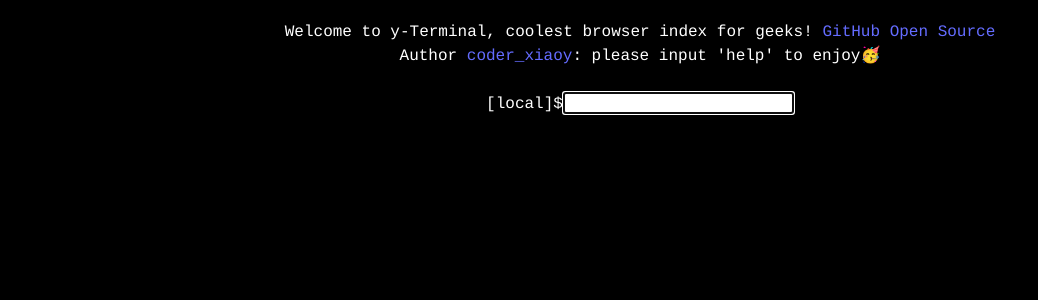
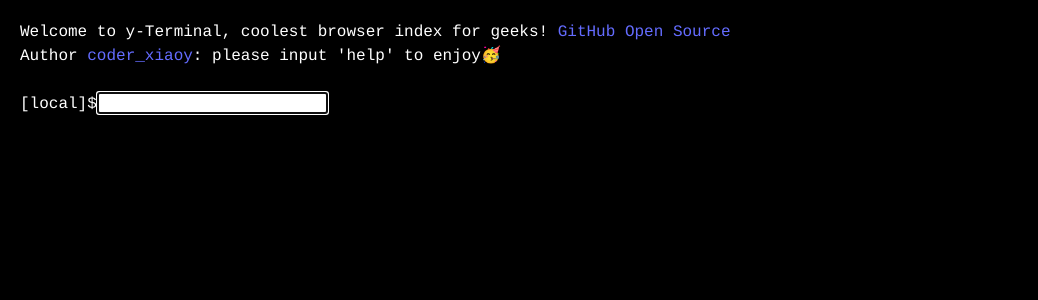
Before and after one commit to mengqiuleo/y-terminal, a Vue app: page / in a window 1280 px wide. Shown: the top 300 px of the page, without its empty margins (0-1038 px from the left). Built offline with nearby package versions, Linux system fonts and the light colour scheme.

Commit message:
feat(myterminal): 主组件流程跑通

```diff
--- a/src/App.vue
+++ b/src/App.vue
@@ -1,12 +1,11 @@
 <!--
  * @Author: Pan Jingyi
  * @Date: 2022-09-25 17:18:41
- * @LastEditTime: 2022-09-26 10:43:18
+ * @LastEditTime: 2022-09-26 16:56:25
 -->
 <template>
   <router-view />
 </template>
-
 
 <script setup lang="ts"></script>
 
--- a/src/components/myTerminal/ContentOutput.vue
+++ b/src/components/myTerminal/ContentOutput.vue
@@ -1,7 +1,7 @@
 <!--
  * @Author: Pan Jingyi
  * @Date: 2022-09-25 23:50:46
- * @LastEditTime: 2022-09-26 11:25:09
+ * @LastEditTime: 2022-09-26 18:51:35
 -->
 <template>
   <div class="content-output">
--- a/src/components/myTerminal/hint.ts
+++ b/src/components/myTerminal/hint.ts
@@ -1,7 +1,7 @@
 /*
  * @Author: Pan Jingyi
  * @Date: 2022-09-25 20:36:38
- * @LastEditTime: 2022-09-25 21:16:47
+ * @LastEditTime: 2022-09-26 18:21:52
  */
 import { ref } from 'vue'
 import { getUsageStr } from '../../core/commands/terminal/help/helpUtils'
@@ -17,6 +17,7 @@ const useHint = () => {
   const hint = ref('')
   const { showHint } = useTerminalConfigStore()
 
+  // 命令提示
   const setHint = (inputText: string) => {
     // 未开启提示
     if (!showHint) {
@@ -55,7 +56,7 @@ const useHint = () => {
    */
   const debounceSetHint = _.debounce(function (inputText: string) {
     setHint(inputText)
-  }, 500)
+  }, 250)
 
   return {
     hint,
--- a/src/components/myTerminal/myTerminal.vue
+++ b/src/components/myTerminal/myTerminal.vue
@@ -1,15 +1,17 @@
 <template>
   <div
-    class="yu-terminal-wrapper"
+    class="yi-terminal-wrapper"
     :style="wrapperStyle"
     @click="handleClickWrapper"
   >
-    <div ref="terminalRef" class="yu-terminal" :style="mainStyle">
+    <!-- 上面的handleClickWrapper是文本聚焦，不是换壁纸 -->
+    <div ref="terminalRef" class="yi-terminal" :style="mainStyle">
       <a-collapse
         v-model:activeKey="activeKeys"
         :bordered="false"
         expand-icon-position="right"
       >
+        <!-- 折叠图标放在右边 -->
         <template v-for="(output, index) in outputList" :key="index">
           <!-- 折叠 -->
           <a-collapse-panel
@@ -17,12 +19,16 @@
             :key="index"
             class="terminal-row"
           >
+            <!-- 这个header就是[local]$ + 你以前输入的某个命令 -->
             <template #header>
+              <!-- prompt 是 [local]$ -->
               <span style="user-select: none; margin-right: 10px">
                 {{ prompt }}
               </span>
+              <!-- output.text就是一条历史命令，比如history,hot,clear -->
               <span>{{ output.text }}</span>
             </template>
+            <!-- 下面是对某条历史命令的返回结果列表进行输出，注意是某条命令 -->
             <div
               v-for="(result, idx) in output.resultList"
               :key="idx"
@@ -34,6 +40,7 @@
           <!-- 不折叠 -->
           <template v-else>
             <!-- 输出命令及结果-->
+            <!-- 这里的第一个div就相当于上面的#header模板，而这里的template就是上面的a-collapse-panel标签 -->
             <template v-if="output.type === 'command'">
               <div class="terminal-row">
                 <span style="user-select: none; margin-right: 10px">{{
@@ -58,6 +65,7 @@
           </template>
         </template>
       </a-collapse>
+      <!-- 输入框 -->
       <div class="terminal-row">
         <a-input
           ref="commandInputRef"
@@ -69,6 +77,7 @@
           autofocus
           @press-enter="doSubmitCommand"
         >
+          <!-- 这个template用来展示 [local]$ ,去掉后就没有了, prompt的值就是[local]$ -->
           <template #addonBefore>
             <span class="command-input-prompt">{{ prompt }}</span>
           </template>
@@ -84,220 +93,247 @@
 </template>
 
 <script setup lang="ts">
-import {
-  computed,
-  onMounted,
-  ref,
-  StyleValue,
-  toRefs,
-  watchEffect,
-} from "vue";
+import { computed, onMounted, ref, StyleValue, toRefs, watchEffect } from 'vue'
 
-import CommandOutputType = YiTerminal.CommandOutputType;
-import OutputType = YiTerminal.OutputType;
-import CommandInputType = YiTerminal.CommandInputType;
-import { registerShortcuts } from "./shortcuts";
-import TerminalType = YiTerminal.TerminalType;
-import TextOutputType = YiTerminal.TextOutputType;
-import useHistory from "./history";
-import OutputStatusType = YiTerminal.OutputStatusType;
-import { useTerminalConfigStore } from "../../core/commands/terminal/config/terminalConfigStore";
-import { LOCAL_USER } from "./userConstant";
-import useHint from "./hint";
-import UserType = User.UserType;
+import CommandOutputType = YiTerminal.CommandOutputType //command命令类型输出(只是command这种类型输出)
+import OutputType = YiTerminal.OutputType //输出类型
+import CommandInputType = YiTerminal.CommandInputType //命令输入类型
+import { registerShortcuts } from './shortcuts' //快捷键
+import TerminalType = YiTerminal.TerminalType //终端类型
+import TextOutputType = YiTerminal.TextOutputType //文本类型输出
+import useHistory from './history'
+import OutputStatusType = YiTerminal.OutputStatusType //输出状态
+import { useTerminalConfigStore } from '../../core/commands/terminal/config/terminalConfigStore' //终端配置状态存储
+import { LOCAL_USER } from './userConstant' //本地用户
+import useHint from './hint' //命令提示
+import UserType = User.UserType
 
-interface YuTerminalProps {
-  height?: string | number;
-  fullScreen?: boolean;
-  user?: UserType;
+interface YiTerminalProps {
+  height?: string | number
+  fullScreen?: boolean
+  user?: UserType
   // eslint-disable-next-line vue/require-default-prop
-  onSubmitCommand?: (inputText: string) => void;
+  onSubmitCommand?: (inputText: string) => void
 }
 
-const props = withDefaults(defineProps<YuTerminalProps>(), {
-  height: "400px",
+const props = withDefaults(defineProps<YiTerminalProps>(), {
+  height: '400px',
   fullScreen: false,
-  user: LOCAL_USER as any,
-});
+  user: LOCAL_USER as any
+  // 用户弄成本地用户
+})
 
-const { user } = toRefs(props);
+//此时这个用户不仅有自己的相关信息(只不是因为我只设置了local用户，无法注册用户)，
+// 还有背景的相关信息
+const { user } = toRefs(props)
 
-const terminalRef = ref();
-const activeKeys = ref<number[]>([]);
-// 输出列表
-const outputList = ref<OutputType[]>([]);
-// 命令列表
-const commandList = ref<CommandOutputType[]>([]);
-const commandInputRef = ref();
+const terminalRef = ref() //代表整个终端的ref
+const activeKeys = ref<number[]>([])
+// 输出列表,是我们要进行遍历输出的列表
+const outputList = ref<OutputType[]>([])
+// 命令列表：记录已输入的命令，要不然我们怎么获取历史命令呢
+const commandList = ref<CommandOutputType[]>([])
+const commandInputRef = ref() //输入框的ref
 
 // 命令是否运行
-const isRunning = ref(false);
+// 根据命令是否运行来判断提示框要不要显示，还有就是控制不要让用户在命令执行时再次执行操作
+const isRunning = ref(false)
 
 // 引入终端配置状态
-const configStore = useTerminalConfigStore();
+const configStore = useTerminalConfigStore()
 
 /**
  * 初始命令
+ * 为什么要初始命令？我们要进行双向数据绑定，所以最开始的时候需要一个初始值
  */
 const initCommand: CommandInputType = {
-  text: "",
-  placeholder: "",
-};
+  text: '',
+  placeholder: ''
+}
 
 /**
  * 待输入的命令
+ * 双向数据绑定的，就是我们输入的命令
+ * 也就是说，我们输入啥，inputCommand里面就是啥
+ * 因为我们双向数据绑定的值是initCommand的值，所以我们给它包装一下类型，
+ * 将它变成代输入的命令inputCommand
  */
 const inputCommand = ref<CommandInputType>({
-  ...initCommand,
-});
+  ...initCommand
+})
+
+// 这里是测试我们输入的内容是否可以被监听到，text的值就是我们输入的东西 inputCommand.value.text
+console.log(inputCommand.value)
 
 /**
  * 全局记录当前命令，便于写入结果
+ * 这个只是一个变量而已,就相当于temp变量，只是暂时存储
  */
-let currentNewCommand: CommandOutputType;
+let currentNewCommand: CommandOutputType
 
 const {
   commandHistoryPos,
   showPrevCommand,
   showNextCommand,
-  listCommandHistory,
-} = useHistory(commandList.value, inputCommand);
+  listCommandHistory
+} = useHistory(commandList.value, inputCommand)
 
-const { hint, setHint, debounceSetHint } = useHint();
+const { hint, setHint, debounceSetHint } = useHint()
+
+// 下面全都是相关方法！！！
 
 /**
  * 提交命令（回车）
  */
 const doSubmitCommand = async () => {
-  isRunning.value = true;
-  setHint("");
-  let inputText = inputCommand.value.text;
-  // 执行某条历史命令
-  if (inputText.startsWith("!")) {
-    const commandIndex = Number(inputText.substring(1));
-    const command = commandList.value[commandIndex - 1];
+  isRunning.value = true
+  // 既然在执行命令，那就不要在输出命令提示了，所以输入空字符串，setHint函数输出的就是命令提示
+  setHint('')
+  let inputText = inputCommand.value.text //拿到命令输入的内容
+  // 使用！执行某条历史命令（这里是一个小的功能）
+  if (inputText.startsWith('!')) {
+    const commandIndex = Number(inputText.substring(1))
+    const command = commandList.value[commandIndex - 1]
     if (command) {
-      inputText = command.text;
+      inputText = command.text
     }
   }
-  // 执行命令
+  // 执行命令，将输入的字符串变成命令的类型
+  // 因为我们的命令都是定义了类型的,总不能把输入的字符串当成一个命令吧,所以首先要把它包装成一个命令类型
   const newCommand: CommandOutputType = {
     text: inputText,
-    type: "command",
-    resultList: [],
-  };
+    type: 'command',
+    resultList: []
+  }
   // 记录当前命令，便于写入结果
-  currentNewCommand = newCommand;
+  currentNewCommand = newCommand
   // 执行命令
-  await props.onSubmitCommand?.(inputText);
+  await props.onSubmitCommand?.(inputText)
   // 添加输出（为空也要输出换行）
-  outputList.value.push(newCommand);
+  outputList.value.push(newCommand)
   // 不为空字符串才算是有效命令
   if (inputText) {
-    commandList.value.push(newCommand);
+    // 把当前命令推入历史命令中
+    commandList.value.push(newCommand)
     // 重置当前要查看的命令位置
-    commandHistoryPos.value = commandList.value.length;
+    commandHistoryPos.value = commandList.value.length
   }
-  inputCommand.value = { ...initCommand };
+  inputCommand.value = { ...initCommand }
   // 默认展开折叠面板
-  activeKeys.value.push(outputList.value.length - 1);
+  activeKeys.value.push(outputList.value.length - 1)
   // 自动滚到底部
   setTimeout(() => {
-    terminalRef.value.scrollTop = terminalRef.value.scrollHeight;
-  }, 50);
-  isRunning.value = false;
-};
+    terminalRef.value.scrollTop = terminalRef.value.scrollHeight
+  }, 50)
+  isRunning.value = false
+}
 
-// 输入框内容改变时，触发输入提示
+/**
+ * 输入框内容改变时，触发输入提示
+ * 这个watch函数是vue自带的，就是用来监听
+ */
 watchEffect(() => {
-  debounceSetHint(inputCommand.value.text);
-});
+  debounceSetHint(inputCommand.value.text)
+})
 
 /**
  * 输入提示符
+ * 这里就是你输入的提示符的样子：默认是$
+ * 然后前面可以自己定制主机名,
+ * 这里为什么user有username这个属性，因为这个user是继承的定义的user类型
+ * ok
  */
 const prompt = computed(() => {
-  return `[${user.value.username}]$`;
-});
+  return `[${user.value.username}]$`
+})
 
 /**
  * 终端主样式
+ * 这里配置的是大写，是否全屏，主要是布局设置。
+ * 背景图片设置在下面
+ * ok
  */
 const mainStyle = computed(() => {
   const fullScreenStyle: StyleValue = {
-    position: "fixed",
+    position: 'fixed',
     top: 0,
     bottom: 0,
     left: 0,
-    right: 0,
-  };
+    right: 0
+  }
+  // 这里的props.fullScreen是我们拿ts写的自定义配置
   return props.fullScreen
     ? fullScreenStyle
     : {
-        height: props.height,
-      };
-});
+        height: props.height
+      }
+})
 
 /**
  * 终端包装类主样式
+ * 这里是背景图片设置
+ * ok
  */
 const wrapperStyle = computed(() => {
-  const { background } = configStore;
+  const { background } = configStore
   const style = {
-    ...mainStyle.value,
-  };
-  if (background.startsWith("http")) {
-    style.background = `url(${background})`;
+    ...mainStyle.value
+  }
+  if (background.startsWith('http')) {
+    // 这里就是为什么我们可以自定义背景样式
+    style.background = `url(${background})`
   } else {
-    style.background = background;
+    style.background = background
   }
-  return style;
-});
+  return style
+})
 
 /**
  * 清空所有输出
  */
 const clear = () => {
-  outputList.value = [];
-};
+  outputList.value = []
+}
 
 /**
  * 写命令文本结果
+ * 这里就是我们输入命令后，输出的结果提示，是成功，失败...
  * @param text
  * @param status
  */
 const writeTextResult = (text: string, status?: OutputStatusType) => {
   const newOutput: TextOutputType = {
     text,
-    type: "text",
-    status,
-  };
-  currentNewCommand.resultList.push(newOutput);
-};
+    type: 'text',
+    status
+  }
+  // 上面我们不是将输入的命令包装成了一条命令并且将它赋值给了一个类似于temp的值吗，这里的currentNewCommand就是上面的temp
+  currentNewCommand.resultList.push(newOutput)
+}
 
 /**
  * 写文本错误状态结果
  * @param text
  */
 const writeTextErrorResult = (text: string) => {
-  writeTextResult(text, "error");
-};
+  writeTextResult(text, 'error')
+}
 
 /**
  * 写文本成功状态结果
  * @param text
  */
 const writeTextSuccessResult = (text: string) => {
-  writeTextResult(text, "success");
-};
+  writeTextResult(text, 'success')
+}
 
 /**
  * 写结果
  * @param output
  */
 const writeResult = (output: OutputType) => {
-  currentNewCommand.resultList.push(output);
-};
+  currentNewCommand.resultList.push(output)
+}
 
 /**
  * 立即输出文本
@@ -307,52 +343,52 @@ const writeResult = (output: OutputType) => {
 const writeTextOutput = (text: string, status?: OutputStatusType) => {
   const newOutput: TextOutputType = {
     text,
-    type: "text",
-    status,
-  };
-  outputList.value.push(newOutput);
-};
+    type: 'text',
+    status
+  }
+  outputList.value.push(newOutput)
+}
 
 /**
  * 设置命令是否可折叠
  * @param collapsible
  */
 const setCommandCollapsible = (collapsible: boolean) => {
-  currentNewCommand.collapsible = collapsible;
-};
+  currentNewCommand.collapsible = collapsible
+}
 
 /**
  * 立即输出
  * @param newOutput
  */
 const writeOutput = (newOutput: OutputType) => {
-  outputList.value.push(newOutput);
-};
+  outputList.value.push(newOutput)
+}
 
 /**
  * 输入框聚焦
  */
 const focusInput = () => {
-  commandInputRef.value.focus();
-};
+  commandInputRef.value.focus()
+}
 /**
  * 获取输入框是否聚焦
  */
 const isInputFocused = () => {
   return (
     (commandInputRef.value.input as HTMLInputElement) == document.activeElement
-  );
-};
+  )
+}
 /**
  * 设置输入框的值
  */
 const setTabCompletion = () => {
   if (hint.value) {
-    inputCommand.value.text = `${hint.value.split(" ")[0]}${
-      hint.value.split(" ").length > 1 ? " " : ""
-    }`;
+    inputCommand.value.text = `${hint.value.split(' ')[0]}${
+      hint.value.split(' ').length > 1 ? ' ' : ''
+    }`
   }
-};
+}
 
 /**
  * 折叠 / 展开所有块
@@ -361,13 +397,13 @@ const toggleAllCollapse = () => {
   // 展开
   if (activeKeys.value.length === 0) {
     activeKeys.value = outputList.value.map((_, index) => {
-      return index;
-    });
+      return index
+    })
   } else {
     // 折叠
-    activeKeys.value = [];
+    activeKeys.value = []
   }
-};
+}
 
 /**
  * 操作终端的对象
@@ -388,67 +424,68 @@ const terminal: TerminalType = {
   showPrevCommand,
   listCommandHistory,
   toggleAllCollapse,
-  setCommandCollapsible,
-};
+  setCommandCollapsible
+}
 
 /**
  * 只执行一次
  */
 onMounted(() => {
-  registerShortcuts(terminal);
-  const { welcomeTexts } = configStore;
+  registerShortcuts(terminal) //注册快捷键
+  const { welcomeTexts } = configStore //终端欢迎语
   if (welcomeTexts?.length > 0) {
+    //如果有自定义的，就用自定义的
     welcomeTexts.forEach((welcomeText) => {
-      terminal.writeTextOutput(welcomeText);
-    });
+      terminal.writeTextOutput(welcomeText)
+    })
   } else {
     terminal.writeTextOutput(
       `Welcome to y-Terminal, coolest browser index for geeks!` +
         `<a href="//github.com/mengqiuleo/y-terminal" target='_blank'> GitHub Open Source</a>`
-    );
+    )
     terminal.writeTextOutput(
       `Author <a href="//blog.csdn.net/weixin_52834435?type=blog" target="_blank">coder_xiaoy</a>` +
         `: please input 'help' to enjoy🥳`
-    );
-    terminal.writeTextOutput("<br/>");
+    )
+    terminal.writeTextOutput('<br/>')
   }
-});
+})
 
 /**
  * 当点击空白聚焦输入框
  */
 function handleClickWrapper(event: Event): void {
   //@ts-ignore
-  if (event.target.className === "yu-terminal") {
-    focusInput();
+  if (event.target.className === 'yi-terminal') {
+    focusInput()
   }
 }
 
 defineExpose({
-  terminal,
-});
+  terminal
+})
 </script>
 
 <style scoped>
-.yu-terminal-wrapper {
+.yi-terminal-wrapper {
   background: black;
 }
 
-.yu-terminal {
+.yi-terminal {
   background: rgba(0, 0, 0, 0.6);
   padding: 20px;
   overflow: scroll;
 }
 
-.yu-terminal::-webkit-scrollbar {
+.yi-terminal::-webkit-scrollbar {
   display: none;
 }
 
-.yu-terminal span {
+.yi-terminal span {
   font-size: 16px;
 }
 
-.yu-terminal
+.yi-terminal
   :deep(.ant-collapse-icon-position-right
     > .ant-collapse-item
     > .ant-collapse-header) {
@@ -456,15 +493,15 @@ defineExpose({
   padding: 0;
 }
 
-.yu-terminal :deep(.ant-collapse) {
+.yi-terminal :deep(.ant-collapse) {
   background: none;
 }
 
-.yu-terminal :deep(.ant-collapse-borderless > .ant-collapse-item) {
+.yi-terminal :deep(.ant-collapse-borderless > .ant-collapse-item) {
   border: none;
 }
 
-.yu-terminal :deep(.ant-collapse-content > .ant-collapse-content-box) {
+.yi-terminal :deep(.ant-collapse-content > .ant-collapse-content-box) {
   padding: 0;
 }
 
@@ -490,6 +527,7 @@ defineExpose({
 }
 
 .terminal-row {
+  text-align: left;
   color: white;
   font-size: 16px;
   font-family: courier-new, courier, monospace;
--- a/src/components/myTerminal/userConstant.ts
+++ b/src/components/myTerminal/userConstant.ts
@@ -3,11 +3,11 @@
  * @Date: 2022-09-26 10:20:19
  * @LastEditTime: 2022-09-26 10:20:25
  */
-import UserType = User.UserType;
+import UserType = User.UserType
 
 /**
  * 本地用户
  */
 export const LOCAL_USER: UserType = {
-  username: "local",
-};
+  username: 'local'
+}
--- a/src/core/commands/terminal/config/backgroundCommand.ts
+++ b/src/core/commands/terminal/config/backgroundCommand.ts
@@ -1,7 +1,7 @@
 /*
  * @Author: Pan Jingyi
  * @Date: 2022-09-25 23:36:39
- * @LastEditTime: 2022-09-26 08:16:25
+ * @LastEditTime: 2022-09-26 19:17:03
  */
 import { CommandType } from '../../../command'
 import { useTerminalConfigStore } from './terminalConfigStore'
@@ -13,7 +13,7 @@ import myAxios from '../../../../plugins/myAxios'
  * @author pjy
  */
 const backgroundCommand: CommandType = {
-  func: 'background',
+  func: 'bg',
   name: '切换终端背景',
   alias: ['bg'],
   params: [
--- a/src/core/commands/terminal/config/terminalConfigStore.ts
+++ b/src/core/commands/terminal/config/terminalConfigStore.ts
@@ -1,7 +1,7 @@
 /*
  * @Author: Pan Jingyi
  * @Date: 2022-09-25 23:46:11
- * @LastEditTime: 2022-09-26 08:26:26
+ * @LastEditTime: 2022-09-26 18:02:34
  */
 import { defineStore } from 'pinia'
 
@@ -10,6 +10,7 @@ import { defineStore } from 'pinia'
  *
  * @author pjy
  */
+// 这里我们在本地localStorage的存储名称就叫terminalConfig，不过电脑会帮我们改成小写
 export const useTerminalConfigStore = defineStore('terminalConfig', {
   state: () => ({
     // 背景
@@ -21,6 +22,7 @@ export const useTerminalConfigStore = defineStore('terminalConfig', {
   }),
   getters: {},
   // 持久化
+  // 当我们刚打开页面，就会进行数据持久化
   persist: {
     key: 'terminal-config-store',
     storage: window.localStorage,
--- a/src/main.ts
+++ b/src/main.ts
@@ -1,7 +1,7 @@
 /*
  * @Author: Pan Jingyi
  * @Date: 2022-09-25 17:18:41
- * @LastEditTime: 2022-09-26 08:29:01
+ * @LastEditTime: 2022-09-26 16:46:49
  */
 import { createApp } from 'vue'
 import './style.css'
```
Also changed, not shown: src/components/myTerminal/user.d.ts (+4 -4 lines), src/pages/IndexPage.vue (+6 -8 lines), .eslintrc.cjs.
